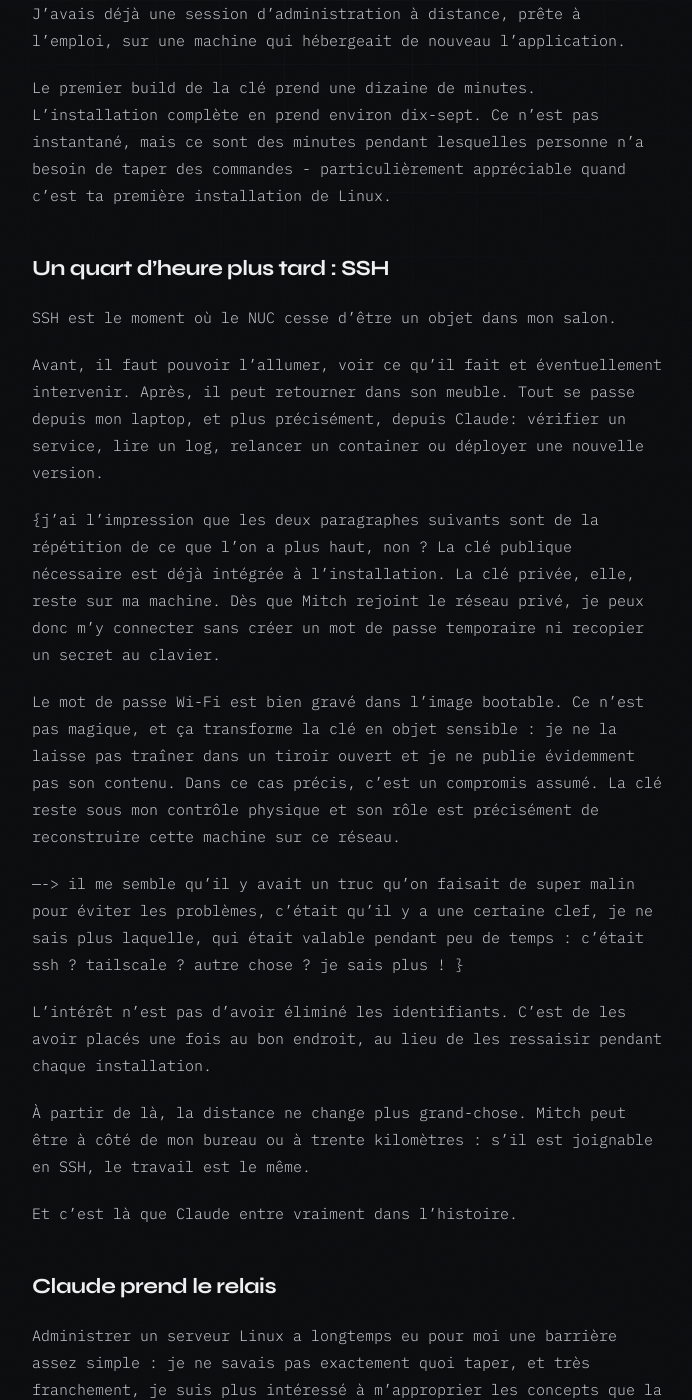
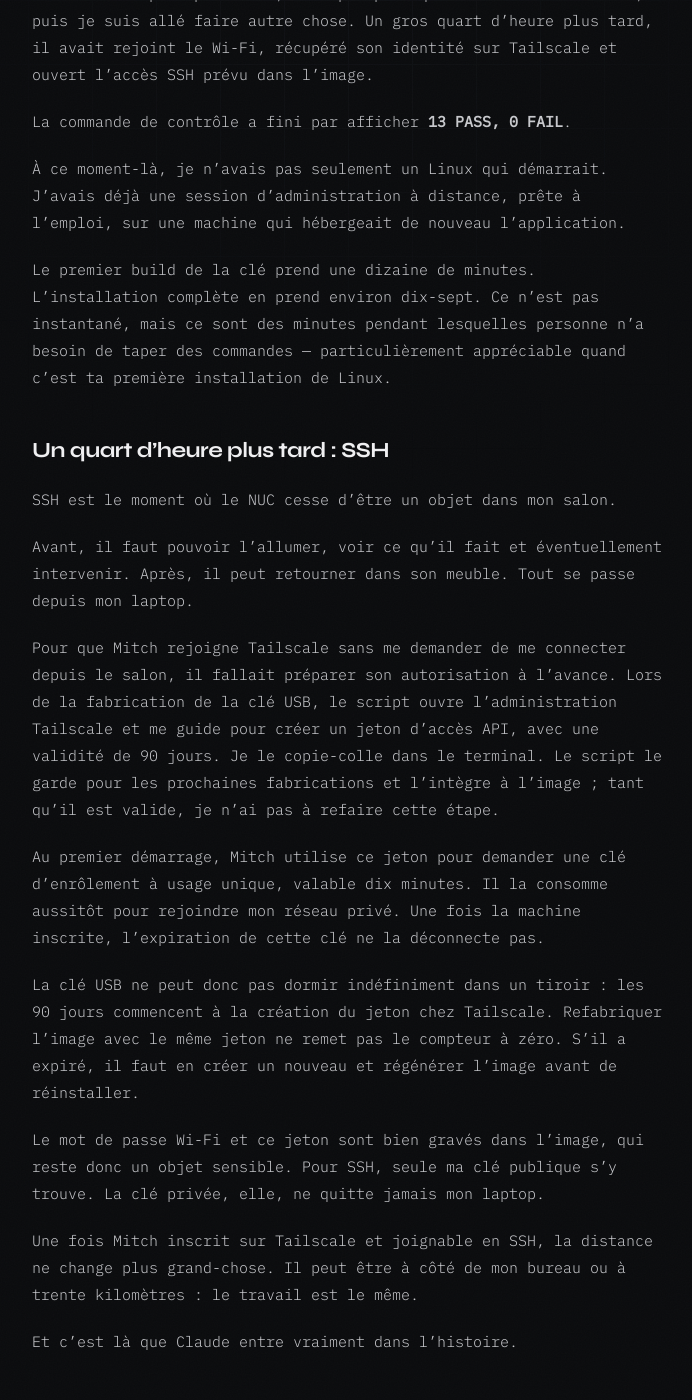
Before and after one commit to salfab/seesharpch, a Jekyll site: the page built from _posts/2026-05-24-serveur-linux-sans-clavier.md, in a window 1280 px wide and 1400 px high, scrolled down 4217 px. Shown: the whole window, without its empty margins (292-984 px from the left). Built offline with Jekyll 4.4.1, drawn with Linux system fonts in a browser that asks for light colours; some of the changed text lies outside the part shown.

Commit message:
Clarify Tailscale enrollment and monitoring in Linux server article

```diff
--- a/_posts/2026-05-24-serveur-linux-sans-clavier.md
+++ b/_posts/2026-05-24-serveur-linux-sans-clavier.md
@@ -33,7 +33,7 @@
 
 Mitch est rangé dans un meuble, à côté de la TV. Dans une autre vie, il me servait de Media Center. Aujourd'hui, ni écran, ni clavier, ni souris. C'est parfait pour un serveur, un peu moins pour installer un système d'exploitation.
 
-Je ne voulais surtout pas suivre une checklist du genre : choisir la langue, configurer le clavier, saisir le mot de passe Wi-Fi, créer un utilisateur, copier une clé SSH, installer Docker, cloner le dépôt, démarrer les containers, configurer les tunnels, installer et configurer tailscale, puis découvrir trois mois plus tard que j'avais oublié l'étape 17.
+Je ne voulais surtout pas suivre une checklist du genre : choisir la langue, configurer le clavier, saisir le mot de passe Wi-Fi, créer un utilisateur, copier une clé SSH, installer Docker, cloner le dépôt, démarrer les containers, configurer les tunnels, installer et configurer Tailscale, puis découvrir trois mois plus tard que j'avais oublié l'étape 17.
 
 L'idée était plus simple : mettre toutes ces décisions dans l'image bootable.
 
@@ -50,13 +50,15 @@
 
 ![Une clé USB lance l'installation d'un NUC qui devient accessible à distance après un gros quart d'heure](/assets/img/mappyhour-linux-zero-touch-flow.png)
 
-Le dernier point, ne plus rien toucher, était important. Pas de câble Ethernet provisoire, pas de clavier « juste pour le mot de passe », pas de commande copiée depuis un autre ordinateur. Après le démarrage sur la clé, Mitch devait se débrouiller tout seul jusqu'à ce qu'il réapparaisse sur le réseau, et de pouvoir reprendre le flambeau en ssh.
+Le dernier point, ne plus rien toucher, était important. Pas de câble Ethernet provisoire, pas de clavier « juste pour le mot de passe », pas de commande copiée depuis un autre ordinateur. Après le démarrage sur la clé, Mitch devait se débrouiller tout seul jusqu'à ce qu'il réapparaisse sur le réseau et que je puisse reprendre le flambeau en SSH.
 
 ## Le serveur était déjà tout cuit dans la clé
 
 Une clé Ubuntu classique contient un installateur. La mienne contenait aussi la configuration spécifique dont j'avais besoin.
 
-Le Wi-Fi est configuré avant que l'installation commence vraiment. Ubuntu sait quel disque utiliser et quels paquets installer. Au premier démarrage, quelques services mettent en route Tailscale, le tunnel Cloudflare, Docker, MappyHour et la télémétrie. Un contrôle final vérifie que les éléments importants répondent réellement.
+Le Wi-Fi est configuré avant que l'installation commence vraiment. Ubuntu sait quel disque utiliser et quels paquets installer. Au premier démarrage, quelques services mettent en route Tailscale, le tunnel Cloudflare, Docker et MappyHour. Un contrôle final vérifie que les éléments importants répondent réellement.
+
+Et puisqu'on va de toute façon surveiller ce serveur, autant préparer la clé USB pour installer le monitoring dans la foulée. Elle embarque donc aussi de quoi installer et configurer les agents qui envoient les métriques et les logs de Mitch à Grafana Cloud. Les tableaux de bord sont hébergés chez Grafana ; sur le NUC, on installe ce qui les alimente.
 
 Je simplifie volontairement. La fabrication de cette clé a eu sa collection de problèmes de guillemets, de scripts imbriqués et de paquets Wi-Fi absents. Ça mérite éventuellement un article à part, pour les gens qui aiment voir Bash et PowerShell se disputer la propriété d'une apostrophe.
 
@@ -70,24 +72,23 @@
 
 À ce moment-là, je n'avais pas seulement un Linux qui démarrait. J'avais déjà une session d'administration à distance, prête à l'emploi, sur une machine qui hébergeait de nouveau l'application.
 
-Le premier build de la clé prend une dizaine de minutes. L'installation complète en prend environ dix-sept. Ce n'est pas instantané, mais ce sont des minutes pendant lesquelles personne n'a besoin de taper des commandes - particulièrement appréciable quand c'est ta première installation de Linux.
+Le premier build de la clé prend une dizaine de minutes. L'installation complète en prend environ dix-sept. Ce n'est pas instantané, mais ce sont des minutes pendant lesquelles personne n'a besoin de taper des commandes — particulièrement appréciable quand c'est ta première installation de Linux.
 
 ## Un quart d'heure plus tard : SSH
 
 SSH est le moment où le NUC cesse d'être un objet dans mon salon.
 
-Avant, il faut pouvoir l'allumer, voir ce qu'il fait et éventuellement intervenir. Après, il peut retourner dans son meuble. Tout se passe depuis mon laptop, et plus précisément, depuis Claude: vérifier un service, lire un log, relancer un container ou déployer une nouvelle version.
+Avant, il faut pouvoir l'allumer, voir ce qu'il fait et éventuellement intervenir. Après, il peut retourner dans son meuble. Tout se passe depuis mon laptop.
 
-{j'ai l'impression que les deux paragraphes suivants sont de la répétition de ce que l'on a plus haut, non ?
-La clé publique nécessaire est déjà intégrée à l'installation. La clé privée, elle, reste sur ma machine. Dès que Mitch rejoint le réseau privé, je peux donc m'y connecter sans créer un mot de passe temporaire ni recopier un secret au clavier.
+Pour que Mitch rejoigne Tailscale sans me demander de me connecter depuis le salon, il fallait préparer son autorisation à l'avance. Lors de la fabrication de la clé USB, le script ouvre l'administration Tailscale et me guide pour créer un jeton d'accès API, avec une validité de 90 jours. Je le copie-colle dans le terminal. Le script le garde pour les prochaines fabrications et l'intègre à l'image ; tant qu'il est valide, je n'ai pas à refaire cette étape.
 
-Le mot de passe Wi-Fi est bien gravé dans l'image bootable. Ce n'est pas magique, et ça transforme la clé en objet sensible : je ne la laisse pas traîner dans un tiroir ouvert et je ne publie évidemment pas son contenu. Dans ce cas précis, c'est un compromis assumé. La clé reste sous mon contrôle physique et son rôle est précisément de reconstruire cette machine sur ce réseau.
+Au premier démarrage, Mitch utilise ce jeton pour demander une clé d'enrôlement à usage unique, valable dix minutes. Il la consomme aussitôt pour rejoindre mon réseau privé. Une fois la machine inscrite, l'expiration de cette clé ne la déconnecte pas.
 
-----> il me semble qu'il y avait un truc qu'on faisait de super malin pour éviter les problèmes, c'était qu'il y a une certaine clef, je ne sais plus laquelle, qui était valable pendant peu de temps : c'était ssh ? tailscale ? autre chose ? je sais plus ! }
+La clé USB ne peut donc pas dormir indéfiniment dans un tiroir : les 90 jours commencent à la création du jeton chez Tailscale. Refabriquer l'image avec le même jeton ne remet pas le compteur à zéro. S'il a expiré, il faut en créer un nouveau et régénérer l'image avant de réinstaller.
 
-L'intérêt n'est pas d'avoir éliminé les identifiants. C'est de les avoir placés une fois au bon endroit, au lieu de les ressaisir pendant chaque installation.
+Le mot de passe Wi-Fi et ce jeton sont bien gravés dans l'image, qui reste donc un objet sensible. Pour SSH, seule ma clé publique s'y trouve. La clé privée, elle, ne quitte jamais mon laptop.
 
-À partir de là, la distance ne change plus grand-chose. Mitch peut être à côté de mon bureau ou à trente kilomètres : s'il est joignable en SSH, le travail est le même.
+Une fois Mitch inscrit sur Tailscale et joignable en SSH, la distance ne change plus grand-chose. Il peut être à côté de mon bureau ou à trente kilomètres : le travail est le même.
 
 Et c'est là que Claude entre vraiment dans l'histoire.
 
@@ -99,6 +100,8 @@
 
 Je peux lui demander de vérifier les logs d'un certain service pour comprendre pourquoi il ne démarre pas, de regarder l'espace disque ou de déployer la dernière version. Il se connecte à Mitch en SSH depuis mon environnement de travail, exécute les contrôles, relie ce qu'il observe au code du projet et propose la correction.
 
+Et ce n'est pas limité au dépannage. Une fois connecté, Claude peut aussi faire évoluer le serveur : ajouter un service, le raccorder au reste de la pile et vérifier qu'il répond. Mitch peut gagner de nouvelles briques sans ressortir du meuble — et moi, sans ressortir le clavier USB.
+
 Je n'ai pas besoin de connaître par cœur la différence entre `journalctl`, `systemctl` et les options de `docker compose`. J'ai besoin de savoir ce que je veux obtenir, de comprendre la portée de la commande proposée et de vérifier le résultat.
 
 Ce n'est pas tout à fait la même chose que « Claude gère le serveur à ma place ».
@@ -107,7 +110,7 @@
 
 Mais le niveau de connaissance nécessaire pour démarrer a beaucoup baissé.
 
-Avant, une erreur Linux me renvoyait vers quinze { peut-on remplacer la ligne suivante avec quelque chose de plus linuxien ? genre "quinze ManPages" ? (c'est très linux, ça, les manpages, non ?) onglets, chacun supposant que j'avais lu les quatorze précédents}. Maintenant, je peux partir du symptôme concret : « le site ne répond plus », « ce container redémarre », « le disque se remplit ». Claude fait le premier travail d'exploration et m'explique ce qu'il trouve dans le contexte de *mon* serveur.
+Avant, une erreur Linux me renvoyait vers quinze pages de `man`, chacune convaincue que j'avais lu les quatorze autres. Maintenant, je peux partir du symptôme concret : « le site ne répond plus », « ce container redémarre », « le disque se remplit ». Claude fait le premier travail d'exploration et m'explique ce qu'il trouve dans le contexte de *mon* serveur.
 
 Je n'ai pas acquis dix ans d'expérience en administration système. J'ai simplement arrêté d'en avoir besoin pour chaque petite opération.
 
@@ -117,12 +120,7 @@
 
 Au lieu de la payer à chaque réinstallation, au milieu d'une suite de formulaires et de commandes manuelles, je l'ai payée une fois dans une image reproductible. Le Wi-Fi, SSH, les tunnels et les services sont préparés à l'avance, relus comme du code et rejoués de la même façon. La différence, c'est que c'est diablement plus pratique à itérer sur mon laptop avec Claude qu'en me grattant la tête accroupi derrière un meuble au salon.
 
-{beaucoup de redite sur les paragraphes suivants non ?
-Claude fait quelque chose de similaire pour l'administration. Il ne rend pas `systemd`, Docker ou le réseau moins complexes. Il absorbe une partie du coût pour naviguer entre eux, trouver les bonnes informations et traduire le résultat dans un langage que je peux contrôler.
-
-Ça laisse malgré tout quelques responsabilités très humaines : garder les secrets hors du dépôt, limiter les accès, disposer de sauvegardes, relire les opérations risquées et accepter qu'un serveur à trente kilomètres reste un objet physique qui peut très bien décider de ne plus s'allumer.
-
-La différence, c'est que ces responsabilités ne sont plus noyées sous le travail mécanique.}
+Je garde quand même le travail qui mérite une décision : protéger les secrets, limiter les accès, prévoir les sauvegardes et relire les opérations risquées. Claude peut écrire la commande. C'est toujours à moi de décider si elle a le droit de toucher au serveur.
 
 ## Le vrai changement
 
@@ -136,6 +134,6 @@
 
 Dans mon salon, tout cela s'est résumé à brancher une clé et appuyer sur un bouton.
 
-J'avais donc raison sur un point : installer et administrer Linux à la main n'était peut être pas un combat qui méritait d'être gagné.
+J'avais donc raison sur un point : installer et administrer Linux à la main n'était peut-être pas un combat qui méritait d'être gagné.
 
-... À moins qu'on n'ait plus besoin de le faire à la main.
+À moins de simplement ne plus avoir à le faire à la main.
```
